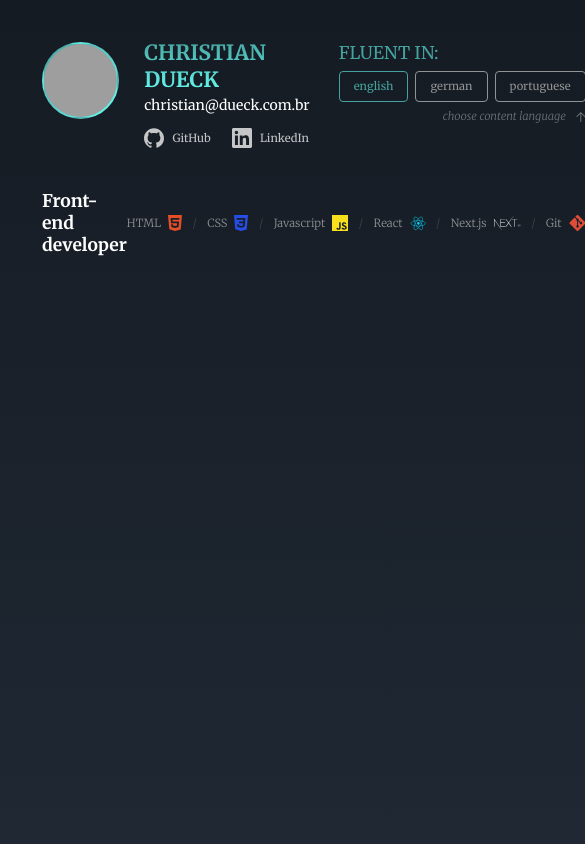
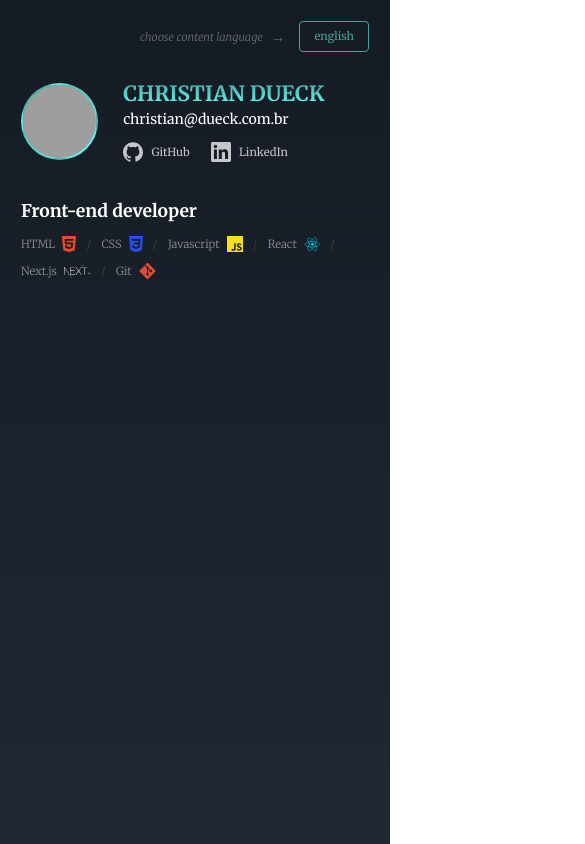
Before and after one commit to christiandueck/my-profile, a Next.js app: page / in a window 390 px wide. Shown: the whole page, 585 px wide, since content can reach past the window. Built offline with nearby package versions, Linux system fonts and the light colour scheme; grey boxes are pictures that could not be loaded.

Commit message:
Responsive header design

```diff
--- a/src/components/LanguageSelector/LanguageSelector.module.css
+++ b/src/components/LanguageSelector/LanguageSelector.module.css
@@ -56,3 +56,37 @@
     top: 10%;
     right: 0;
 }
+
+@media(max-width: 720px) {
+    .container {
+        flex-direction: row-reverse;
+        margin-bottom: 0.5rem;
+    }
+
+    .container > h4,
+    .container > nav > a {
+        display: none;
+    }
+
+    .container > nav {
+        margin-bottom: 0;
+        margin-left: 1rem;
+    }
+
+    .container > nav > a.active {
+        display: initial;
+    }
+
+    .container > span {
+        align-self: center;
+        padding-right: 1.6rem;
+    }
+
+    .container > span::after {
+        content: '→';
+        font-size: 130%;
+        position: absolute;
+        top: 0;
+        right: 0;
+    }
+}
--- a/src/components/Position/Position.module.css
+++ b/src/components/Position/Position.module.css
@@ -1,12 +1,15 @@
 .container {
     grid-area: position;
     display: flex;
+    flex-wrap: wrap;
+    gap: 1rem;
     align-items: center;
     justify-content: space-between;
 }
 
 .container > nav {
     display: flex;
+    flex-wrap: wrap;
     align-items: center;
     gap: 0.75rem;
 }
@@ -30,3 +33,12 @@
     content: '';
     display: none;
 }
+
+@media(max-width: 720px) {
+    .container {
+        margin-top: 1rem;
+        flex-direction: column;
+        align-items: flex-start;
+        gap: 1rem;
+    }
+}
--- a/src/components/Profile/Profile.module.css
+++ b/src/components/Profile/Profile.module.css
@@ -2,6 +2,7 @@
     grid-area: profile;
     display: flex;
     gap: 1.8rem;
+    min-width: 21rem;
 }
 
 .container > img {
--- a/src/styles/pages/Home.module.css
+++ b/src/styles/pages/Home.module.css
@@ -19,3 +19,17 @@
   row-gap: 3rem;
   margin-bottom: 3rem;
 }
+
+@media(max-width: 720px) {
+  .container {
+    padding: 1.5rem;
+  }
+
+  .container > header {
+    grid-template-areas:
+      "language"
+      "profile"
+      "position";
+    row-gap: 1.7rem;
+  }
+}
```
Also changed, not shown: 1 other file (tests, documents, lock files or other folders).
